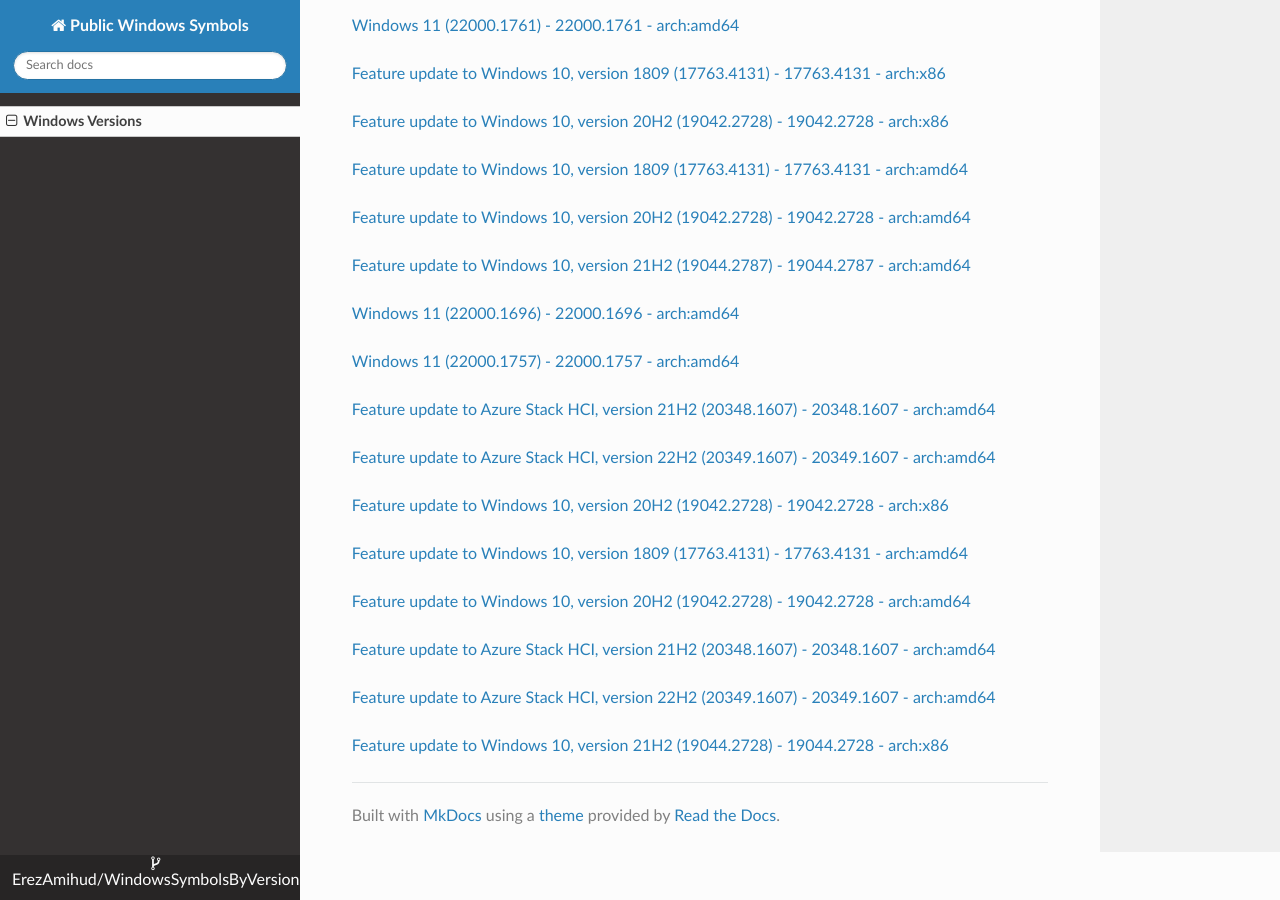
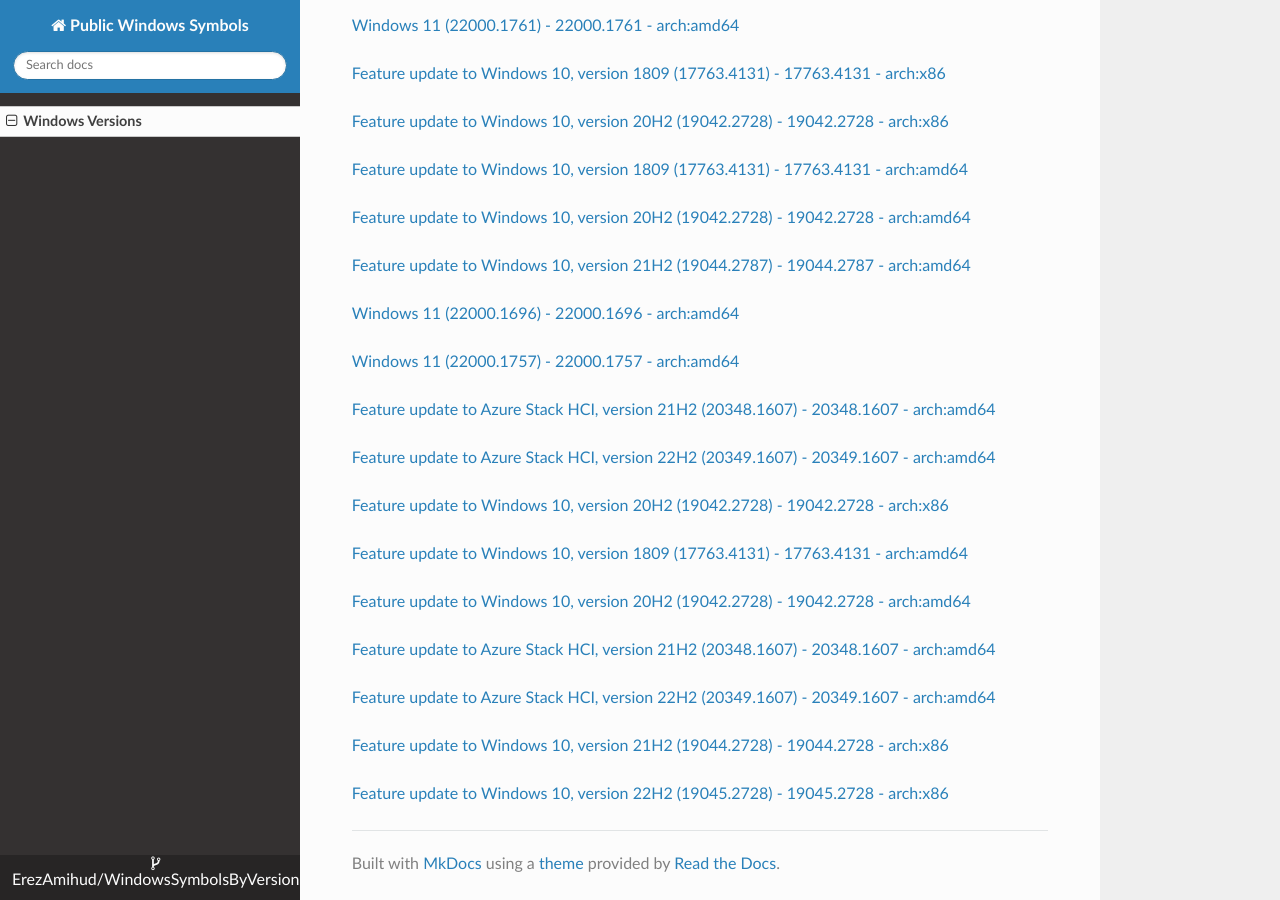
Before and after one commit to ErezAmihud/WindowsSymbolsByVersion, an MkDocs documentation site: the page built from docs/index.md, in a window 1280 px wide and 900 px high, scrolled down 36125 px. Built offline with MkDocs 1.6.1, drawn with Linux system fonts in a browser that asks for light colours; nearby versions of some CDN libraries.

Commit message:
Automated commit, add manifest for ddf1d41c-b3df-4ba7-ab15-1ccc01863f53

```diff
--- a/docs/index.md
+++ b/docs/index.md
@@ -2098,3 +2098,6 @@
 
 
 [Feature update to Windows 10, version 21H2 (19044.2728) - 19044.2728 - arch:x86](https://github.com/ErezAmihud/WindowsSymbolsByVersion/blob/main/manifests/ecf9faa5-9cf5-4f0f-89b7-18ccca6e099e.manifest)
+
+
+[Feature update to Windows 10, version 22H2 (19045.2728) - 19045.2728 - arch:x86](https://github.com/ErezAmihud/WindowsSymbolsByVersion/blob/main/manifests/ddf1d41c-b3df-4ba7-ab15-1ccc01863f53.manifest)
```
Also changed, not shown: process_builds.json (+1 -1 lines), 1 other file.
